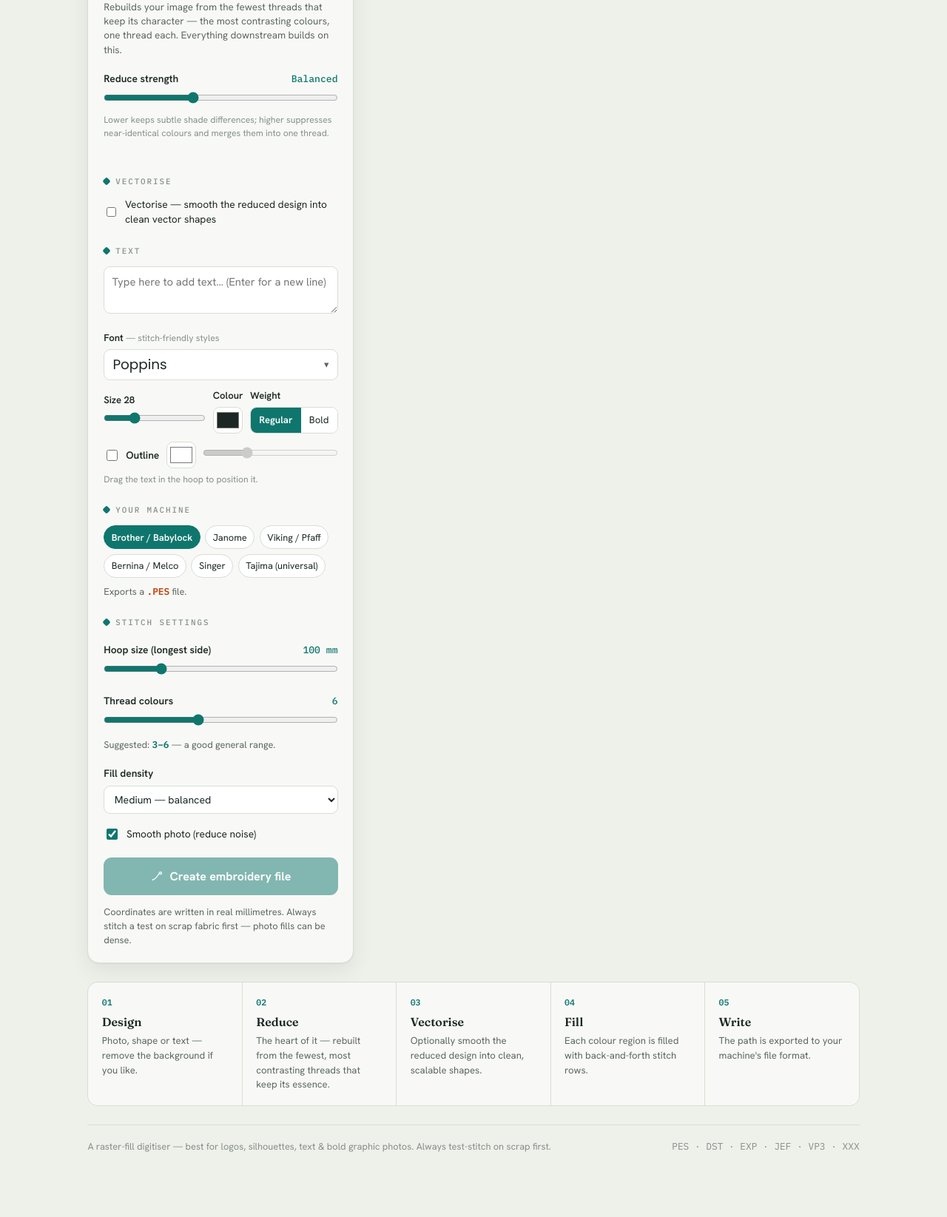
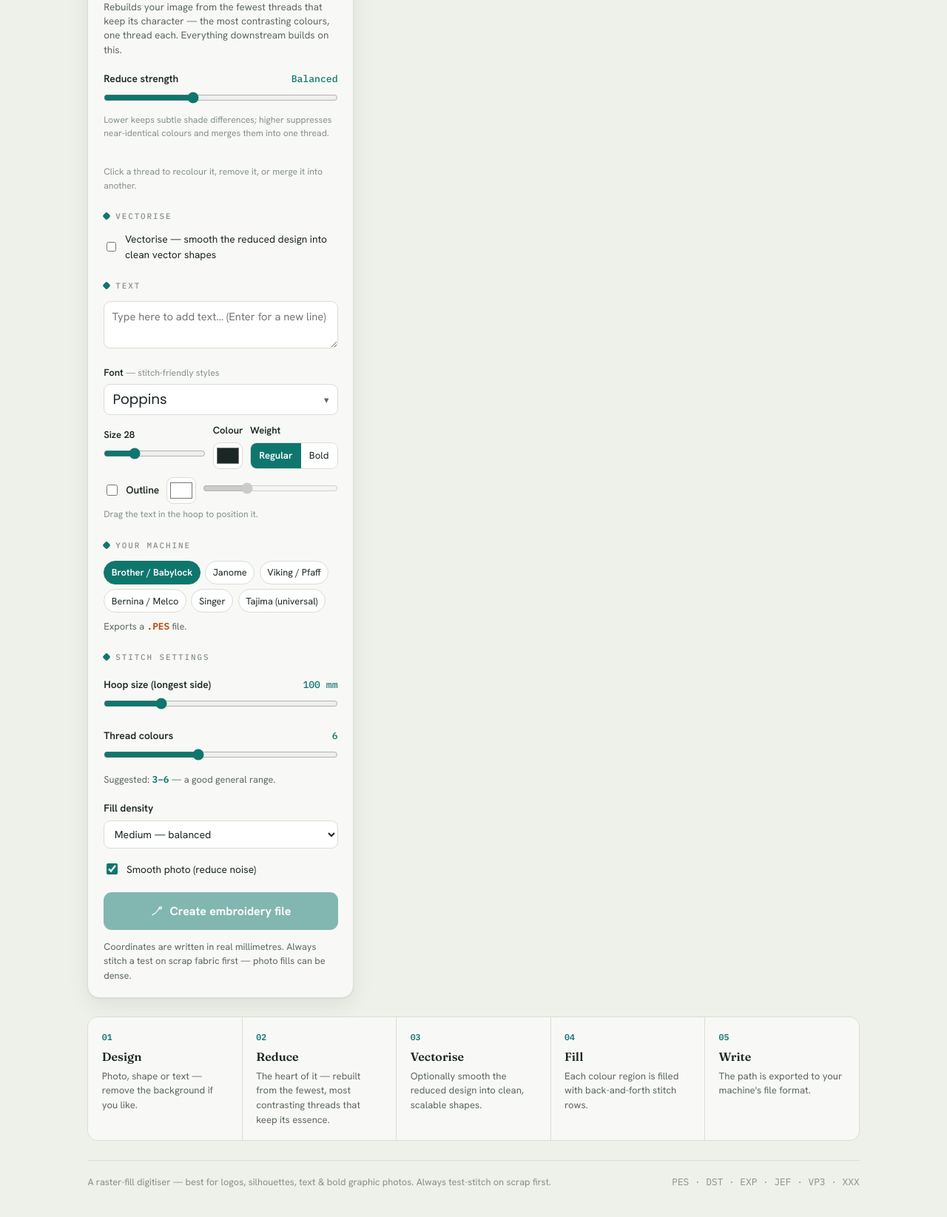
Before and after one commit to DanielConley1980/Embroider, a Flask app: page / in a window 1280 px wide. Shown: the part 555-2200 px from the top of the page at 74% size. Before the commit the page ends 2112 px from the top, so only its background shows below. Run offline with Flask 3, Linux system fonts and the light colour scheme; some web fonts are replaced.

Commit message:
Make the reduce palette interactive: recolour, remove, or merge threads
The reduce strength alone can't separate two colours that sit at the same
sensitivity (e.g. keep blue but drop white). Add manual per-thread control:
click a swatch to recolour it, remove it from the plan (its area drops out /
fabric shows through), or merge it into another existing thread.

- Client keeps an editable palette [{src,out,deleted}] from the server's reduce
  result. Edits rebuild an 'editedRaster' by recolouring/dropping each colour's
  pixels (matched by exact palette RGB), used everywhere downstream:
  render()/exportCanvas prefer vector > edited > reduced > extracted > original,
  and the before/after 'after' reflects edits.
- When vectorising, an edit re-traces the edited raster via /process with
  max_colors=0 (smooth only, no re-reduce), so the vector honours the edits.
- New inline editor UI under the palette: colour picker, Remove/Restore, and a
  'Merge into' row of the other threads. Swatches show selected/removed state;
  the thread count reflects live (non-deleted, distinct) threads. Changing the
  image or reduce strength adopts the fresh palette and clears edits.

Co-Authored-By: Claude Opus 4.8 <noreply@anthropic.com>
Claude-Session: https://claude.ai/code/session_01S7SqotSEifS8zZhGcvwDDS

```diff
--- a/static/app.js
+++ b/static/app.js
@@ -9,7 +9,10 @@
   // ---------------- state ----------------
   let baseImage = null;      // source canvas (photo or sample); null = text-only
   let baseProcessed = null;  // base after background removal (or null)
-  let reducedRaster = null;  // palette-reduced raster (core step; or null)
+  let reducedRaster = null;  // palette-reduced raster from the server (or null)
+  let editedRaster = null;   // reducedRaster after manual palette edits (or null)
+  let palette = [];          // [{src, out, deleted}] editable thread list
+  let selectedPal = -1;      // index of the swatch being edited (-1 = none)
   let vectorSvg = null;      // last vectorised SVG text (for download)
   let vectorRaster = null;   // canvas rasterised from the SVG (preview + export)
   let vectorSeq = 0;         // race guard: only the newest vectorise wins
@@ -197,19 +200,139 @@
     $("reduceStrengthVal").textContent = v <= 20 ? "Sensitive" : v <= 38 ? "Balanced" : "Aggressive";
   }
 
-  // Live palette swatches + thread count for the reduce step.
-  function updatePaletteSwatches(colors) {
-    const el = $("palette"); if (el) {
+  // ---- editable thread palette ----
+  const hexToRgb = (h) => { const n = parseInt(h.slice(1), 16); return { r: (n >> 16) & 255, g: (n >> 8) & 255, b: n & 255 }; };
+  const toHex6 = (h) => "#" + [hexToRgb(h).r, hexToRgb(h).g, hexToRgb(h).b].map((v) => v.toString(16).padStart(2, "0")).join("");
+
+  // Adopt a fresh server palette, discarding any manual edits (the colours changed).
+  function setPalette(colors) {
+    palette = (colors || []).map((h) => ({ src: h, out: h, deleted: false }));
+    selectedPal = -1; editedRaster = null;
+    renderPalette(); $("palEditor").hidden = true;
+  }
+
+  function renderPalette() {
+    const el = $("palette");
+    if (el) {
       el.innerHTML = "";
-      colors.forEach((hex) => {
-        const sw = document.createElement("span");
-        sw.className = "pal-sw"; sw.style.background = hex; sw.title = hex;
-        el.appendChild(sw);
+      palette.forEach((p, i) => {
+        const b = document.createElement("button");
+        b.type = "button";
+        b.className = "pal-sw" + (p.deleted ? " deleted" : "") + (i === selectedPal ? " sel" : "");
+        b.style.background = p.deleted ? "transparent" : p.out;
+        b.title = p.deleted ? "Removed — click to edit/restore" : p.out + " — click to edit";
+        b.addEventListener("click", () => selectPalette(i));
+        el.appendChild(b);
       });
     }
     const cnt = $("reduceCount");
-    if (cnt) cnt.textContent = colors.length ? (colors.length + " thread" + (colors.length === 1 ? "" : "s")) : "";
+    if (cnt) {
+      const live = new Set(palette.filter((p) => !p.deleted).map((p) => p.out.toLowerCase()));
+      cnt.textContent = palette.length ? (live.size ? live.size + " thread" + (live.size === 1 ? "" : "s") : "all removed") : "";
+    }
   }
+
+  function selectPalette(i) { selectedPal = i; renderPalette(); openPalEditor(); }
+
+  function openPalEditor() {
+    const p = palette[selectedPal];
+    const ed = $("palEditor");
+    if (!p) { ed.hidden = true; return; }
+    ed.hidden = false;
+    $("palEditSw").style.background = p.deleted ? "transparent" : p.out;
+    $("palEditColor").value = toHex6(p.out);
+    $("palEditDelete").textContent = p.deleted ? "Restore to plan" : "Remove from plan";
+    const m = $("palMerge"); m.innerHTML = "";
+    palette.forEach((q, j) => {
+      if (j === selectedPal || q.deleted) return;
+      const s = document.createElement("button");
+      s.type = "button"; s.className = "pal-sw"; s.style.background = q.out;
+      s.title = "Merge into " + q.out;
+      s.addEventListener("click", () => { p.out = q.out; p.deleted = false; commitPaletteEdit(); });
+      m.appendChild(s);
+    });
+    $("palMergeRow").hidden = m.children.length === 0;
+  }
+
+  // Rebuild the edited raster from the reduced one by recolouring / dropping the
+  // pixels of each palette colour according to the manual edits.
+  function buildEditedRaster() {
+    if (!reducedRaster) { editedRaster = null; return; }
+    const dirty = palette.some((p) => p.deleted || p.out.toLowerCase() !== p.src.toLowerCase());
+    if (!dirty) { editedRaster = null; return; }
+    const w = reducedRaster.width, h = reducedRaster.height;
+    const c = document.createElement("canvas"); c.width = w; c.height = h;
+    const ctx = c.getContext("2d"); ctx.drawImage(reducedRaster, 0, 0);
+    const im = ctx.getImageData(0, 0, w, h), d = im.data;
+    const map = new Map();
+    palette.forEach((p) => {
+      const s = hexToRgb(p.src), o = hexToRgb(p.out);
+      map.set((s.r << 16) | (s.g << 8) | s.b, { del: p.deleted, r: o.r, g: o.g, b: o.b });
+    });
+    for (let i = 0; i < d.length; i += 4) {
+      if (d[i + 3] === 0) continue;
+      const m = map.get((d[i] << 16) | (d[i + 1] << 8) | d[i + 2]);
+      if (!m) continue;
+      if (m.del) { d[i + 3] = 0; }
+      else { d[i] = m.r; d[i + 1] = m.g; d[i + 2] = m.b; }
+    }
+    ctx.putImageData(im, 0, 0);
+    editedRaster = c;
+  }
+
+  // Apply an edit: rebuild the raster, refresh UI, and re-trace if vectorising.
+  function commitPaletteEdit() {
+    renderPalette(); openPalEditor(); buildEditedRaster();
+    if ($("vectorise").checked) { vectorRaster = null; render(); revectoriseEdited(); }
+    else render();
+  }
+
+  // Re-trace the edited raster (no re-reduce) so the vector reflects manual edits.
+  function revectoriseEdited() {
+    const source = editedRaster || reducedRaster;
+    if (!source) return;
+    const seq = ++vectorSeq;
+    $("vecStatus").textContent = "Smoothing…";
+    source.toBlob((blob) => {
+      if (!blob) return;
+      const fd = new FormData();
+      fd.append("photo", blob, "design.png");
+      fd.append("max_colors", "0");          // keep the edited palette; just smooth
+      fd.append("vectorise", "true");
+      fd.append("filter_speckle", $("vecDetail").value);
+      fetch("/process", { method: "POST", body: fd })
+        .then((r) => r.json().then((d) => ({ ok: r.ok, d })))
+        .then(({ ok, d }) => {
+          if (seq !== vectorSeq || !ok || !d.svg) return;
+          vectorSvg = d.svg;
+          const img = new Image();
+          const url = URL.createObjectURL(new Blob([d.svg], { type: "image/svg+xml" }));
+          img.onload = () => {
+            URL.revokeObjectURL(url);
+            if (seq !== vectorSeq) return;
+            const c = document.createElement("canvas");
+            c.width = img.naturalWidth || source.width; c.height = img.naturalHeight || source.height;
+            c.getContext("2d").drawImage(img, 0, 0, c.width, c.height);
+            vectorRaster = c;
+            $("vecStatus").textContent = "Smoothed into vectors.";
+            $("vecActions").hidden = false;
+            render();
+          };
+          img.onerror = () => { URL.revokeObjectURL(url); };
+          img.src = url;
+        })
+        .catch(() => {});
+    }, "image/png");
+  }
+
+  $("palEditColor").addEventListener("input", () => {
+    const p = palette[selectedPal]; if (!p) return;
+    p.out = $("palEditColor").value; p.deleted = false; commitPaletteEdit();
+  });
+  $("palEditDelete").addEventListener("click", () => {
+    const p = palette[selectedPal]; if (!p) return;
+    p.deleted = !p.deleted; commitPaletteEdit();
+  });
 
   // Forget the auto-detected palette when the source image changes, so the next
   // reduce re-suggests a thread count for the new design.
@@ -220,11 +343,11 @@
   function refreshProcessed() {
     const source = baseProcessed || baseImage;
     if (!source) {
-      reducedRaster = null; vectorRaster = null; vectorSvg = null; vectorSuggested = null;
+      reducedRaster = null; editedRaster = null; vectorRaster = null; vectorSvg = null; vectorSuggested = null;
       vectorSeq++;
       $("vecActions").hidden = true; $("vecStatus").textContent = "";
       $("reduceStatus").textContent = "";
-      updatePaletteSwatches([]); updateColorAdvice();
+      setPalette([]); updateColorAdvice();
       render();
       return;
     }
@@ -259,7 +382,7 @@
               if (+slider.value !== want) { slider.value = want; $("colorsVal").textContent = want; }
               if (want > sent) { updateColorAdvice(); refreshProcessed(); return; }
             }
-            updatePaletteSwatches(d.colors || []);
+            setPalette(d.colors || []);
             updateColorAdvice();
             $("reduceStatus").textContent = "";
 
@@ -457,7 +580,7 @@
     design.width = W; design.height = H;
     const ctx = design.getContext("2d");
     ctx.clearRect(0, 0, W, H);
-    const src = vectorRaster || reducedRaster || baseProcessed || baseImage;
+    const src = vectorRaster || editedRaster || reducedRaster || baseProcessed || baseImage;
     if (src) {
       ctx.drawImage(src, 0, 0, W, H);
     } else {
@@ -476,7 +599,7 @@
   function renderCompare() {
     const card = $("compareCard");
     const before = baseProcessed || baseImage;
-    const after = vectorRaster || reducedRaster;
+    const after = vectorRaster || editedRaster || reducedRaster;
     if (!before || !after) { card.hidden = true; return; }
     card.hidden = false;
     const draw = (cv, src) => {
@@ -559,7 +682,7 @@
     const out = document.createElement("canvas"); out.width = W; out.height = H;
     const ctx = out.getContext("2d");
     ctx.fillStyle = "#ffffff"; ctx.fillRect(0, 0, W, H); // flatten transparency onto white
-    const src = vectorRaster || reducedRaster || baseProcessed || baseImage;
+    const src = vectorRaster || editedRaster || reducedRaster || baseProcessed || baseImage;
     if (src) ctx.drawImage(src, 0, 0, W, H);
     drawText(ctx, W, H);
     return out;
--- a/templates/index.html
+++ b/templates/index.html
@@ -59,8 +59,21 @@
           <input type="range" id="reduceStrength" min="12" max="60" step="2" value="30">
           <p class="subtle">Lower keeps subtle shade differences; higher suppresses
             near-identical colours and merges them into one thread.</p>
-          <div class="palette" id="palette" aria-hidden="true"></div>
+          <div class="palette" id="palette"></div>
           <p class="advice"><span id="reduceCount"></span> <span id="reduceStatus" aria-live="polite"></span></p>
+          <p class="subtle" id="paletteHint" style="margin-top:.2rem">Click a thread to recolour it, remove it, or merge it into another.</p>
+          <div class="pal-editor" id="palEditor" hidden>
+            <div class="pal-editor-row">
+              <span class="pal-sw" id="palEditSw" aria-hidden="true"></span>
+              <label class="pal-editor-lbl" for="palEditColor">Colour</label>
+              <input type="color" id="palEditColor" aria-label="Change thread colour">
+              <button type="button" class="ghost-btn" id="palEditDelete">Remove from plan</button>
+            </div>
+            <div class="pal-merge" id="palMergeRow" hidden>
+              <span class="pal-merge-lbl">Merge into:</span>
+              <div class="pal-merge-swatches" id="palMerge"></div>
+            </div>
+          </div>
         </div>
 
         <p class="eyebrow mt">Vectorise</p>
```
Also changed, not shown: static/style.css (+30 -3 lines).
